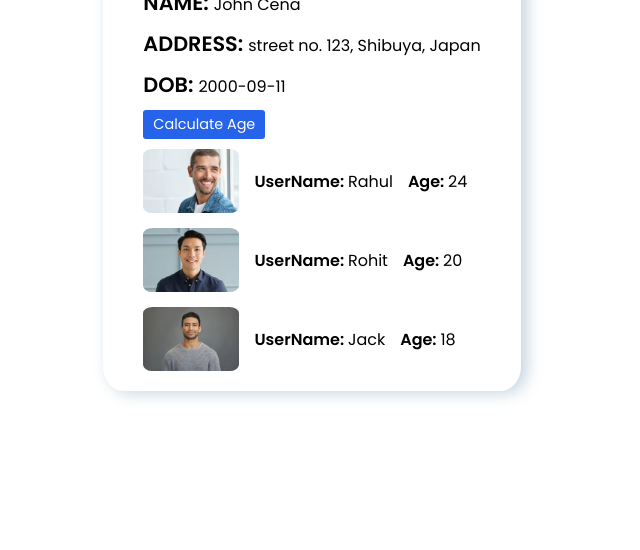
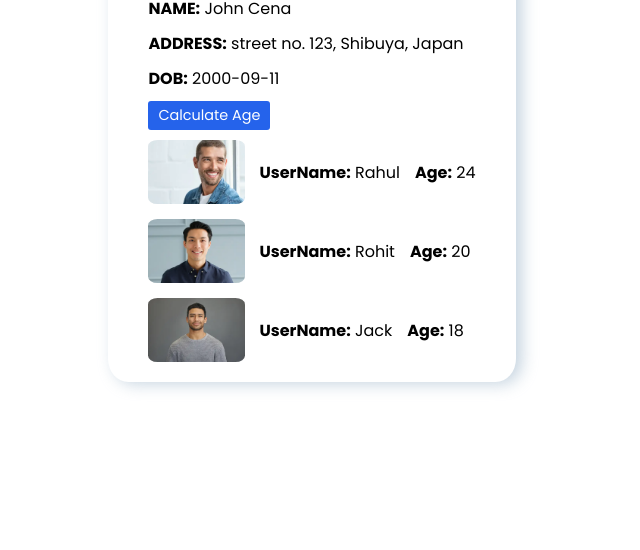
Before and after one commit to TusharKumar7/vue-exercise1, a plain HTML site: page index.html in a window 1280 px wide. Shown: the part 250-800 px from the top of the page, without its empty margins (328-968 px from the left). Drawn offline with nearby package versions, Linux system fonts and the light colour scheme.

Commit message:
code optimized

```diff
--- a/index.html
+++ b/index.html
@@ -12,23 +12,23 @@
 <body>
     <div id="app">
         <h1 class="title">Personal Info</h1>
-        <div class="content"><span class="heading-1">NAME: </span>{{name}}</div>
-        <div class="content"><span class="heading-1">ADDRESS: </span>{{address}}</div>
-        <div class="content"><span class="heading-1">DOB: </span>{{dob}}</div>
+        <p class="content"><strong>NAME:</strong> {{name}}</p>
+        <p class="content"><strong>ADDRESS:</strong> {{address}}</p>
+        <p class="content"><strong>DOB:</strong> {{dob}}</p>
         <button @click="calculateAge">Calculate Age</button>
         <div v-show="age" class="age-container">
-            <div class="content"><span class="heading-1">Age: </span>{{age}}</div>
+            <p class="content"><strong>Age:</strong> {{age}}</p>
             <button @click="validateAge">Validate Age</button>
         </div>
-        <div v-show="ageValidation" class="validation-container">
+        <div v-show="showValidation" class="validation-container">
             <p v-if="isValid" class="success">You Are Ok</p>
             <p v-else class="error">You Are Underage</p>
         </div>
         <div class="user-container">
             <ul v-for="user in users" class="user-data">
                 <li><div class="img-container"><img :src="user.imgUrl" alt="user image"></div></li>
-                <li><div class="content"><span class="heading-2">UserName: </span>{{user.name}}</div></li>
-                <li><div class="content"><span class="heading-2">Age: </span>{{user.age}}</div></li>
+                <li class="content"><strong>UserName:</strong> {{user.name}}</li>
+                <li class="content"><strong>Age:</strong> {{user.age}}</li>
             </ul>
         </div>
     </div>
--- a/index.js
+++ b/index.js
@@ -6,7 +6,7 @@
       dob: "2000-09-11",
       age: null,
       isValid: false,
-      ageValidation: false,
+      showValidation: false,
       users: [
         { name: `Rahul`, age: 24, imgUrl: "./assets/img1.webp" },
         { name: `Rohit`, age: 20, imgUrl: "./assets/img2.webp" },
@@ -16,11 +16,12 @@
   },
   methods: {
     calculateAge() {
-      const age = Math.floor((new Date() - new Date(this.dob).getTime()) / 3.15576e+10)
+      // (millisecond since Jan 1 1970 - millisecond since dob) / millisecond in 1 year
+      const age = Math.floor((new Date() - new Date(this.dob).getTime()) / 31536000000)
       this.age = age;
     },
     validateAge() {
-      this.ageValidation = true;
+      this.showValidation = true;
       this.isValid = this.age < 18 ? false : true;
     },
   },
--- a/style.css
+++ b/style.css
@@ -25,11 +25,6 @@
   padding: 20px 40px;
   box-shadow: rgba(136, 165, 191, 0.48) 6px 2px 16px 0px,
     rgba(255, 255, 255, 0.8) -6px -2px 16px 0px;
-}
-
-.heading-1 {
-  font-weight: 600;
-  font-size: 1.2rem;
 }
 
 .content {
@@ -61,10 +56,6 @@
   justify-content: center;
   align-items: center;
   gap: 10px;
-}
-
-.heading-2 {
-  font-weight: 600;
 }
 
 .user-container {
@@ -106,10 +97,6 @@
     font-size: 1.5rem;
   }
 
-  .heading-1 {
-    font-size: 1rem;
-  }
-
   .content {
     font-size: 0.8rem;
   }
@@ -131,10 +118,6 @@
     gap: 10px;
   }
 
-  .heading-2 {
-    font-size: 0.8rem;
-  }
-
   .user-container {
     gap: 10px;
   }
@@ -152,10 +135,6 @@
 
   .title {
     font-size: 1.8rem;
-  }
-
-  .heading-1 {
-    font-size: 1.2rem;
   }
 
   .content {
@@ -179,10 +158,6 @@
     gap: 15px;
   }
 
-  .heading-2 {
-    font-size: 0.9rem;
-  }
-
   .user-container {
     gap: 15px;
   }
@@ -200,10 +175,6 @@
 
   .title {
     font-size: 2rem;
-  }
-
-  .heading-1 {
-    font-size: 1.3rem;
   }
 
   .content {
@@ -227,10 +198,6 @@
     gap: 15px;
   }
 
-  .heading-2 {
-    font-size: 1rem;
-  }
-
   .user-container {
     gap: 15px;
   }
@@ -248,10 +215,6 @@
 
     .title {
       font-size: 4rem;
-    }
-
-    .heading-1 {
-      font-size: 2rem;
     }
 
     .content {
@@ -275,9 +238,6 @@
       gap: 15px;
     }
 
-    .heading-2 {
-      font-size: 1.4rem;
-    }
 
     .user-container {
       gap: 15px;
```
